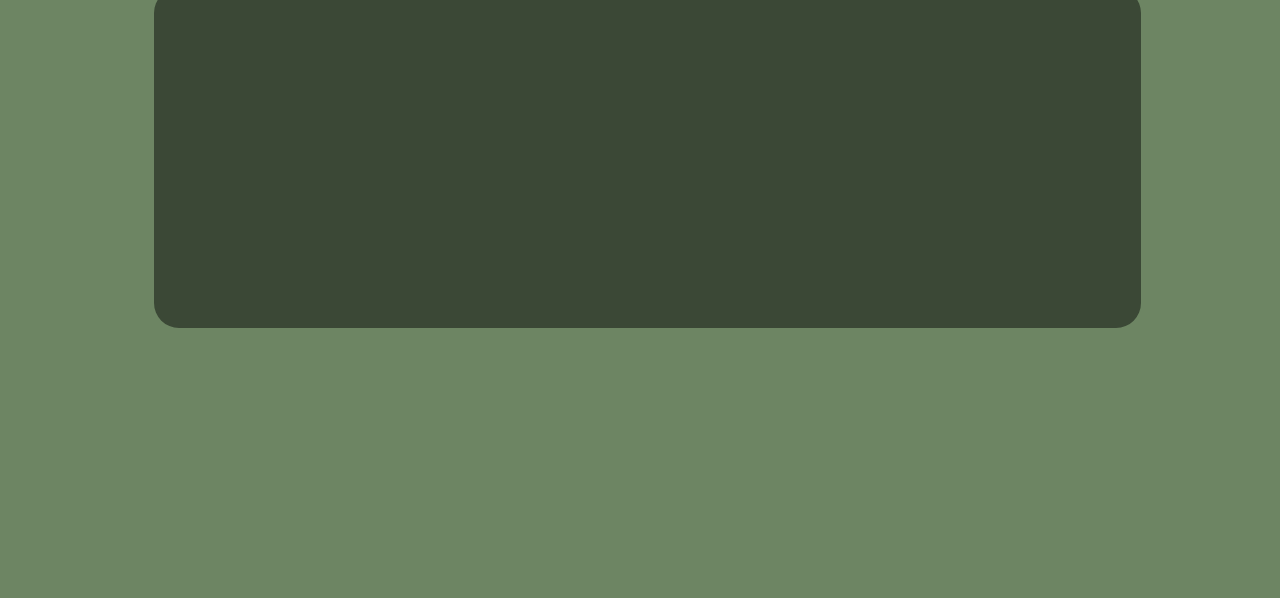
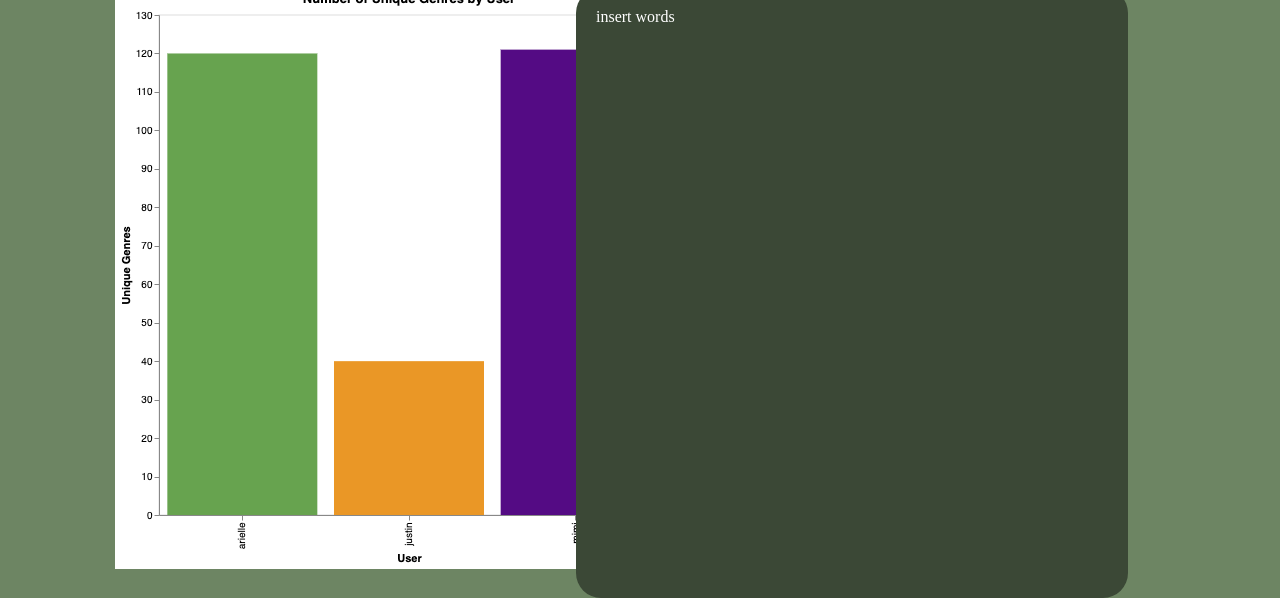
Before and after one commit to ariellerabin/spotify-wrapped-project, a plain HTML site: page index.html in a window 1280 px wide. Shown: the part 476-1074 px from the top of the page. Before the commit the page ends 804 px from the top, so only its background shows below. Drawn offline with Linux system fonts and the light colour scheme.

Commit message:
adding voerall plot

```diff
--- a/index.html
+++ b/index.html
@@ -26,7 +26,16 @@
 <div class="wrapped-title">WRAPPED</div>
 <div class="names-text">JUSTIN GUTHRIE<BR>MIMI PEREZ<BR>ARIELLE RABINOVICH</div>
 <div class="about-text">ABOUT THIS PROJECT</div>
-<div class="container-1"></div>
+
+<div class="overall-container">
+    <div class="overall-graph">
+        <img src="overall.png" alt="overall graph">
+    </div>
+    <div class="container-1">
+       insert words
+    </div>
+
+</div>
 
     </section>
 
--- a/stylesheethome.css
+++ b/stylesheethome.css
@@ -48,17 +48,29 @@ body{
     left:36%;
     font-weight:bold;
 }
+.overall-graph{
+    width:30%;
+    position: absolute;
+    top: 58%;
+    left:9%;
+
+
+}
 .container-1{
-    width: 74%;
-    height: 300px;
+    width: 40%;
+    height: 570px;
     background-color: #3b4836;
+    color:#fff;
     margin: 0 auto;
     position: absolute;
     padding: 20px;
     top: 58%;
-    left:12%;
+    left:45%;
     border-radius:25px;
 
+}
+.overall-container {
+    display: flex;
 }
 .container-3{
     width: 74%;
```
Also changed, not shown: arielle_cloud.png, justin_cloud.png, mimi_cloud.png, overall.png (added), 1 other file.
